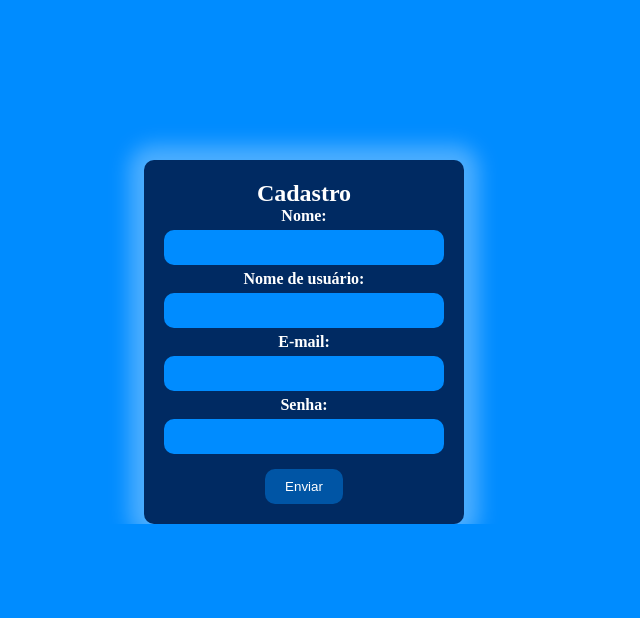
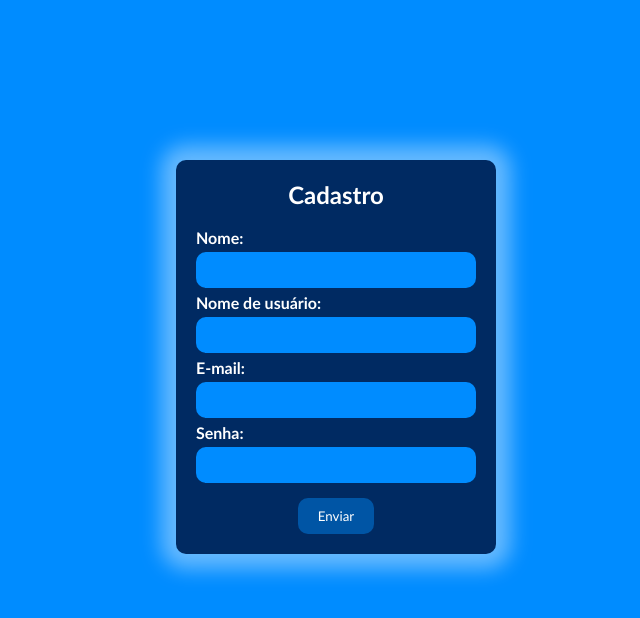
Before and after one commit to almeidaairam/SportLife, a React (Vite) app in the folder SportLife0.0.1/: page /cadastro in a window 1280 px wide. Shown: the top 618 px of the page, without its empty margins (304-944 px from the left). Built offline with nearby package versions, Linux system fonts and the light colour scheme.

Commit message:
08/11/23

```diff
--- a/SportLife0.0.1/package.json
+++ b/SportLife0.0.1/package.json
@@ -10,6 +10,7 @@
     "preview": "vite preview"
   },
   "dependencies": {
+    "firebase": "^10.5.2",
     "react": "^18.2.0",
     "react-dom": "^18.2.0",
     "react-router-dom": "^6.16.0"
--- a/SportLife0.0.1/src/pages/cadastro/cadastro.css
+++ b/SportLife0.0.1/src/pages/cadastro/cadastro.css
@@ -1,24 +1,32 @@
 *{
   box-sizing: border-box;
+  font-family:'Trebuchet MS', 'Lucida Sans Unicode', 'Lucida Grande', 'Lucida Sans', Arial, sans-serif;
 }
 
-body {
+
+html,body {
+  width: 100%;
+  height: 100%;
+  margin: 0;
   background-color:  rgb(0, 140, 255);
+}
+
+#root, #root div{
+  height: 100%;
 }
 
 form {
   padding: 2rem;
-  text-align: center;
-  margin-top: 20vh;
-  margin-left: 35vw;
-  width: 1000px;
+  margin: 0 auto;
+  width: 100vw;
   background-color: #002A62;
   padding: 20px;
   display: flex;
   flex-direction: column;
   width: 25vw;
   border-radius: 10px;
-  box-shadow: 0px 0px 20px 15px rgba(255, 255, 255, 0.3);
+  margin-top: 20vh;
+  box-shadow: 0px 0px 20px 15px rgba(255, 255, 255, 0.4);
 }
 
 h2 {
--- a/SportLife0.0.1/src/pages/cadastro/index.tsx
+++ b/SportLife0.0.1/src/pages/cadastro/index.tsx
@@ -1,42 +1,63 @@
-// import { Link } from 'react-router-dom'
 import '../cadastro/cadastro.css'
-import { useState } from 'react'
+import { useState, FormEvent } from 'react'
+import { Link, useNavigate } from "react-router-dom";
+import {db} from '../../service/firebaseConnection'
+import {
+    addDoc,
+    collection,
+    // onSnapshot,
+    // query,
+    // orderBy,
+    // doc,
+    // deleteDoc,
+} from 'firebase/firestore'
 
 
 
 export function Cadastro(){
-    const [formData, setFormData] = useState({
-        nome: '',
-        user: '',
-        email: '',
-        senha: '',
-    });
+    const navigate = useNavigate();
+    const [nome, setNome] = useState("")
+    const [user, setUser] = useState("")
+    const [email, setEmail] = useState("")
+    const [senha, setSenha] = useState("")
 
-    const handleChange = (e: React.ChangeEvent<HTMLInputElement>) => {
-        const { name, value } = e.target;
-        setFormData({
-            ...formData,
-            [name]: value,
-        });
-    };
+    function Cadastrar(e: FormEvent) {
+        e.preventDefault();
+        if (nome === " " || user === "" || email === "" || senha === "") {
+            alert("Preencha todos os campos")
+            return
+        }
 
-    const handleSubmit = (e: React.FormEvent) => {
-        e.preventDefault();
-        // Aqui você pode enviar os dados do cliente para onde desejar
-        console.log('Dados do cliente:', formData);
-    };
+    //     addDoc(collection(db, "CADASTRO"), {
+    //         nome: nome,
+    //         nome_usuario: user,
+    //         email: email,
+    //         senha: senha,
+    //         created: new Date()
+
+    //     })
+    //         .then(() => {
+    //             console.log("CADASTRADO COM SUCESSO")
+    //             navigate("/", { replace: true })
+
+    //         })
+    //         .catch((error) => {
+    //             console.log("ERRO AO CADASTRAR NO BANCO" + error)
+    //         })
+    }
 
     return (
         <div >
-            <form onSubmit={handleSubmit}>
+            <form onSubmit={Cadastrar}>
                 <div>
                     <h2>Cadastro</h2>
+                    <br />
                     <label>Nome:</label>
                     <input
                         type="text"
                         name="nome"
-                        value={formData.nome}
-                        onChange={handleChange}
+                        value={nome}
+                        onChange={(e) => setNome(e.target.value)}
                         required
                     />
                 </div>
@@ -45,8 +66,8 @@ export function Cadastro(){
                     <input
                         type="text"
                         name="nome de usuário"
-                        value={formData.user}
-                        onChange={handleChange}
+                        value={user}
+                        onChange={(e) => setUser(e.target.value)}
                         required
                     />
                 </div>
@@ -55,8 +76,8 @@ export function Cadastro(){
                     <input
                         type="email"
                         name="e-mail"
-                        value={formData.email}
-                        onChange={handleChange}
+                        value={email}
+                        onChange={(e) => setEmail(e.target.value)}
                         required
                     />
                 </div>
@@ -65,8 +86,8 @@ export function Cadastro(){
                     <input
                         type="password"
                         name="senha"
-                        value={formData.senha}
-                        onChange={handleChange}
+                        value={senha}
+                        onChange={(e) => setSenha(e.target.value)}
                         required
                     />
                 </div>
@@ -75,5 +96,4 @@ export function Cadastro(){
         </div>
     );
 }
-
 export default Cadastro;
--- a/SportLife0.0.1/src/pages/login/index.tsx
+++ b/SportLife0.0.1/src/pages/login/index.tsx
@@ -1,7 +1,6 @@
 // import { Link } from 'react-router-dom'
 import '../login/login.css'
 import { useState } from 'react'
-
 
 
 export function Login(){
--- a/SportLife0.0.1/src/pages/login/login.css
+++ b/SportLife0.0.1/src/pages/login/login.css
@@ -1,24 +1,32 @@
-*{
+  *{
     box-sizing: border-box;
+    font-family:'Trebuchet MS', 'Lucida Sans Unicode', 'Lucida Grande', 'Lucida Sans', Arial, sans-serif;
   }
 
-  body {
+
+  html,body {
+    width: 100%;
+    height: 100%;
+    margin: 0;
     background-color:  rgb(0, 140, 255);
+  }
+
+  #root, #root div{
+    height: 100%;
   }
 
   form {
     padding: 2rem;
-    text-align: center;
-    margin-top: 20vh;
-    margin-left: 35vw;
-    width: 1000px;
+    margin: 0 auto;
+    width: 100vw;
     background-color: #002A62;
     padding: 20px;
     display: flex;
     flex-direction: column;
     width: 25vw;
     border-radius: 10px;
-    box-shadow: 0px 0px 20px 15px rgba(255, 255, 255, 0.3);
+    margin-top: 20vh;
+    box-shadow: 0px 0px 20px 15px rgba(255, 255, 255, 0.4);
   }
 
   h2 {
--- /dev/null
+++ b/SportLife0.0.1/src/service/firebaseConnection.ts
@@ -0,0 +1,18 @@
+import { initializeApp } from "firebase/app";
+import { getFirestore } from "firebase/firestore"
+import { getAuth }  from "firebase/auth"
+
+const firebaseConfig = {
+  apiKey: "AIzaSyCuTMV-RYXogYPXCFgr__4HDeNqsfnWio0",
+  authDomain: "sportlife-47aa6.firebaseapp.com",
+  projectId: "sportlife-47aa6",
+  storageBucket: "sportlife-47aa6.appspot.com",
+  messagingSenderId: "695134942830",
+  appId: "1:695134942830:web:7c229a75614f17a8c0987f"
+};
+
+const auth = getAuth(app);
+const db = getFirestore(app);
+const app = initializeApp(firebaseConfig);
+
+export {auth, db};
```
Also changed, not shown: 1 other file (tests, documents, lock files or other folders).
